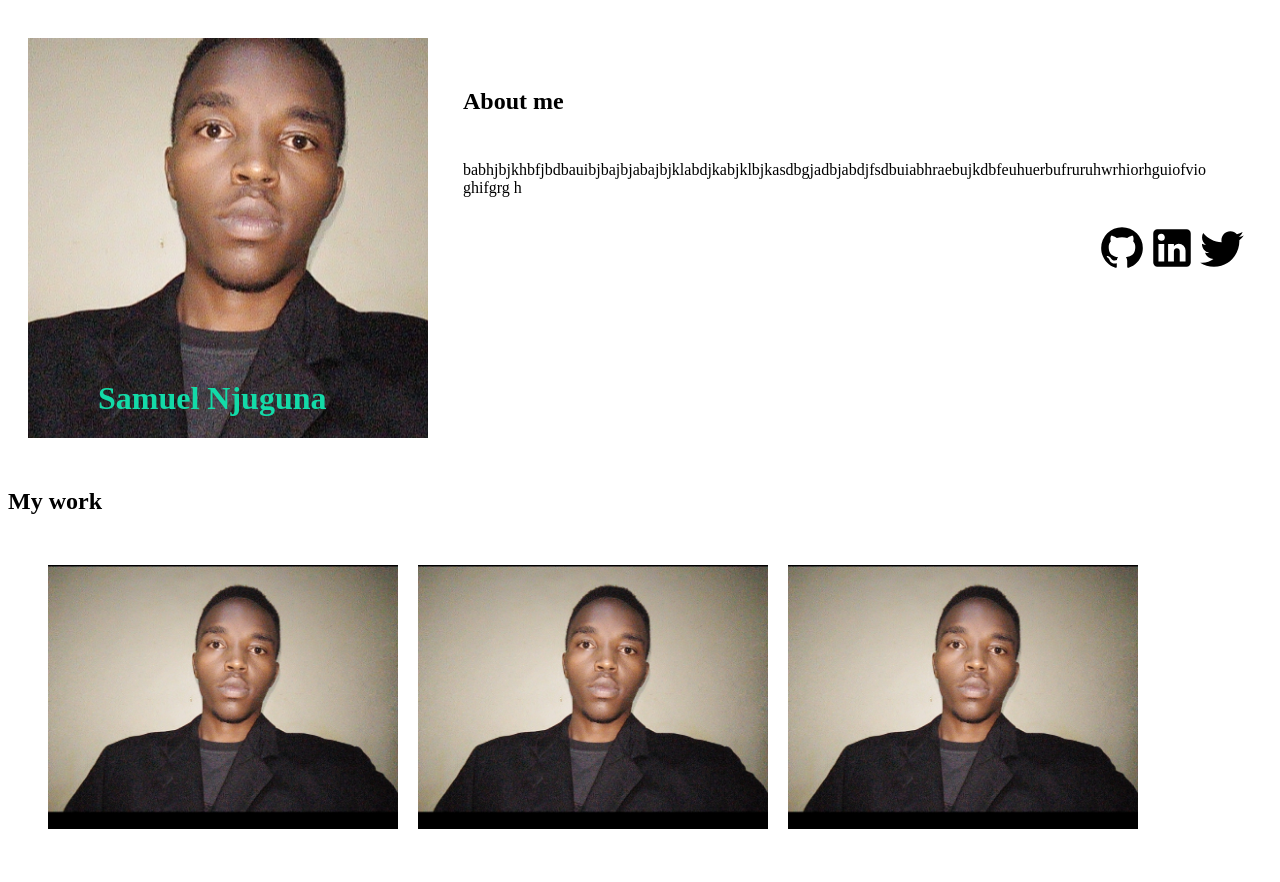
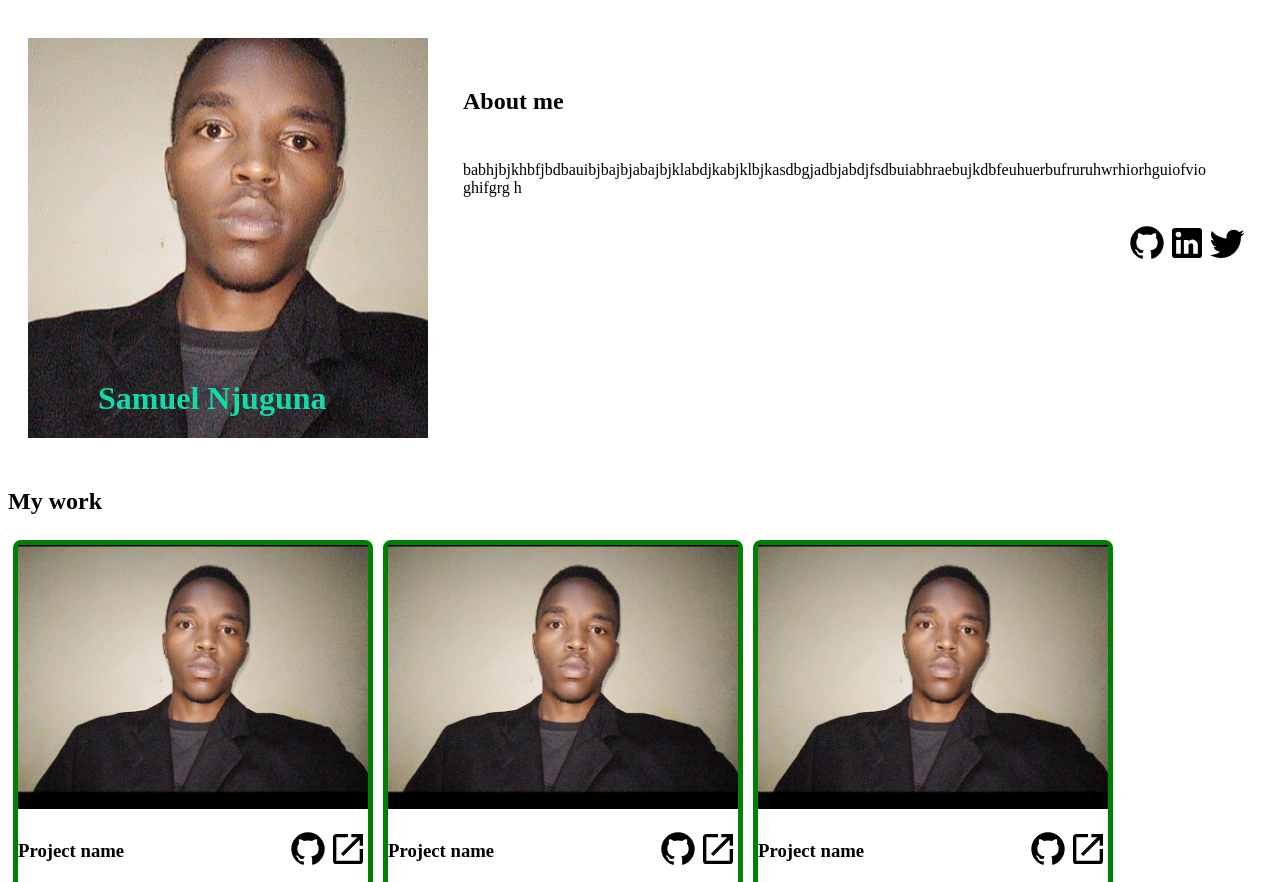
Before and after one commit to PsammystPrime/Portfolio-homepage, a plain HTML site: page index.html in a window 1280 px wide. Shown: the top 882 px of the page. Drawn offline with Linux system fonts and the light colour scheme.

Commit message:
Add style to projects

```diff
--- a/style.css
+++ b/style.css
@@ -1,5 +1,5 @@
 .icon {
-  width: 50px;
+  width: 40px;
 }
 header {
   padding: 30px 20px;
@@ -33,18 +33,34 @@ header {
   display: flex;
   justify-content: right;
 }
-main :last-child {
-  padding: 20px 30px;
+
+/*Main Section*/
+ul {
+  list-style: none;
+}
+.projectsContainer {
   display: flex;
   flex-wrap: wrap;
 }
-.project :last-child {
-  padding: 10px 10px 30px 10px;
+.project {
+  margin: 5px;
+  border: 5px solid green;
+  border-radius: 8px;
+}
+#projectPic {
+  max-width: 350px;
+  padding: 0px;
+}
+.projectInfo {
   max-width: 350px;
 }
-.project :last-child :first-child {
+.projectInfo div {
   display: flex;
   justify-content: space-between;
+  align-items: center;
+}
+.projectInfo div ul {
+  display: flex;
 }
 footer {
   display: flex;
```
